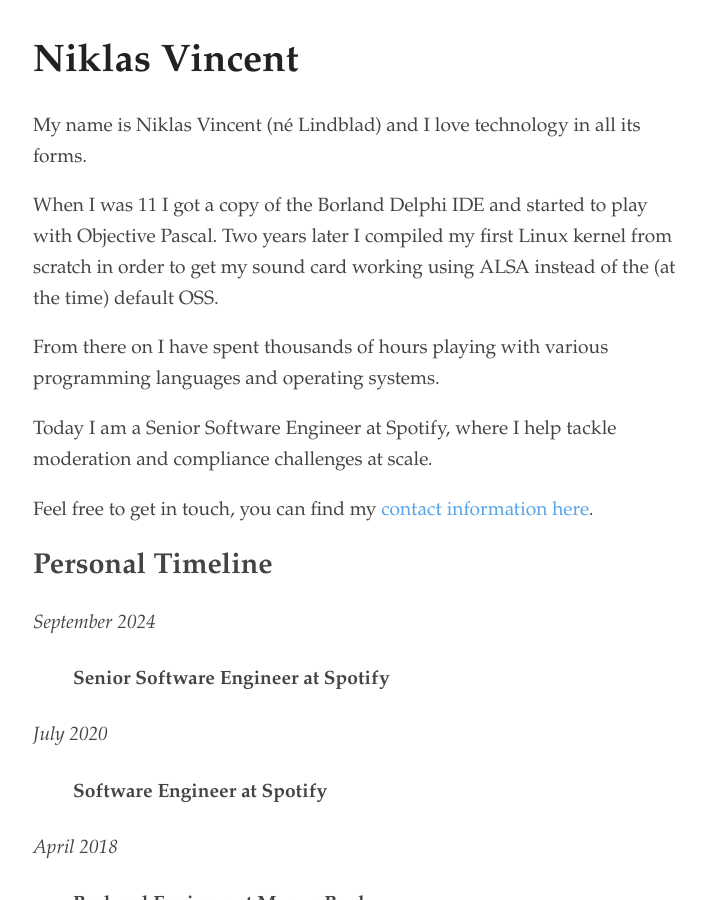
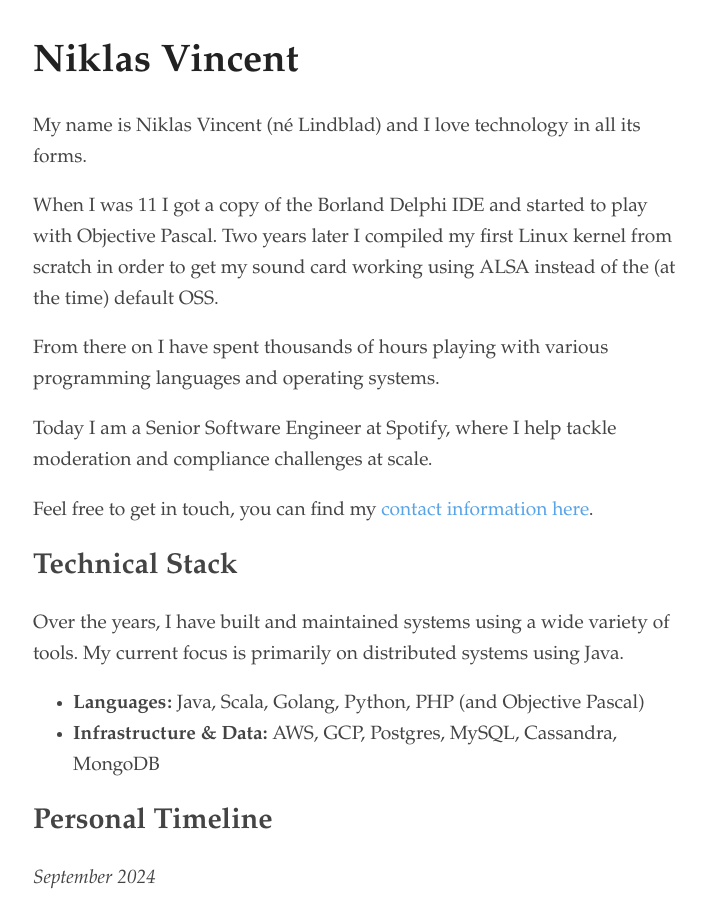
Before and after one commit to niklasvincent/nlindblad.github.io, a Jekyll site: the page built from index.html, in a window 1280 px wide and 900 px high. Shown: the whole window, without its empty margins (282-988 px from the left). Built offline with Jekyll 4.4.1, drawn with Linux system fonts in a browser that asks for light colours.

Commit message:
Add tech stack section

```diff
--- a/index.html
+++ b/index.html
@@ -26,6 +26,16 @@
   Feel free to get in touch, you can find my
   <a href="/contact.html">contact information here</a>.
 </p>
+
+<h2 class="about-page__subtitle" id="technical-stack">Technical Stack</h2>
+<p>
+  Over the years, I have built and maintained systems using a wide variety of tools.
+  My current focus is primarily on distributed systems using Java.
+</p>
+<ul>
+  <li><strong>Languages:</strong> Java, Scala, Golang, Python, PHP (and Objective Pascal)</li>
+  <li><strong>Infrastructure & Data:</strong> AWS, GCP, Postgres, MySQL, Cassandra, MongoDB</li>
+</ul>
 
 <h2 class="about-page__subtitle" id="timeline">Personal Timeline</h2>
 
```
